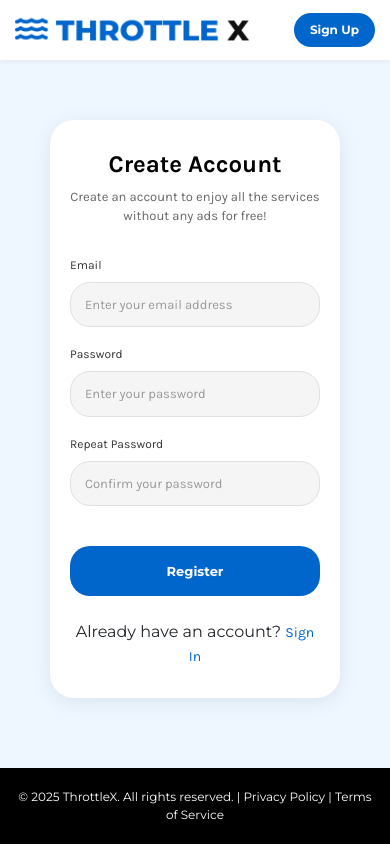
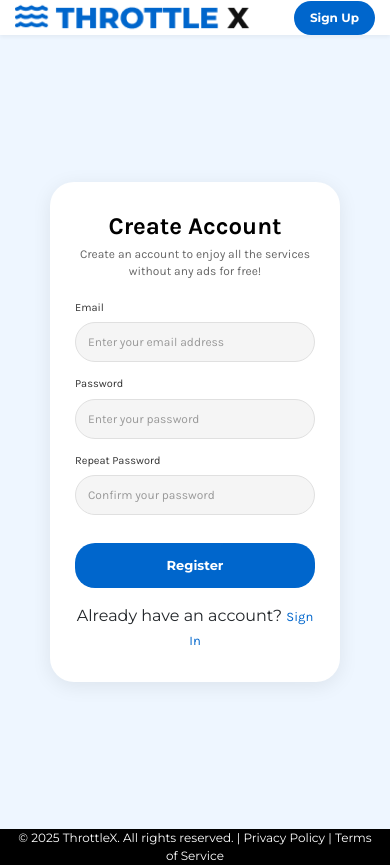
Before and after one commit to Codereverse12/webform, a Flask app: page /auth/register in a window 390 px wide. Before the commit the page ends 844 px from the top, so only its background shows below. Run offline with Flask 3, Linux system fonts and the light colour scheme; some libraries are stand-ins or nearby versions.

Commit message:
refactor: optimize header, footer, and form layout
- Reduce header height from 72px to 60px
- Reduce footer height from 106px to 70px
- Reduce logo size from 50px to 35px
- Tighten form card padding (60px to 45px)
- Reduce form title font size (36px to 32px)
- Reduce form subtitle font size (16px to 14px)
- Reduce form group margins for tighter spacing
- Reduce form input padding for compact layout
- Change submit button to full width (350px to 100%)
- Reduce submit button height (70px to 50px)
- Fix form container height calculation (100vh - 60px - 70px)
- Prevent scrolling on form pages with overflow: hidden
- Update responsive breakpoints for mobile devices

```diff
--- a/app/static/css/forms.css
+++ b/app/static/css/forms.css
@@ -7,8 +7,9 @@
     display: flex;
     justify-content: center;
     align-items: center;
-    min-height: calc(100vh - 72px - 106px);
-    padding: 40px 20px;
+    height: calc(100vh - 60px - 70px);
+    padding: 20px;
+    overflow: hidden;
 }
 
 /* Form Card */
@@ -16,18 +17,20 @@
     width: 783px;
     background-color: #FFFFFF;
     border-radius: 44px;
-    padding: 60px;
+    padding: 45px 50px;
     box-shadow: 0 4px 20px rgba(0, 0, 0, 0.08);
     max-width: 100%;
+    max-height: 90vh;
+    overflow-y: auto;
 }
 
 /* Form Heading */
 .form-card-title {
     font-family: 'Karla', sans-serif;
     font-weight: 700;
-    font-size: 36px;
+    font-size: 32px;
     color: #000000;
-    margin: 0 0 12px 0;
+    margin: 0 0 8px 0;
     text-align: center;
 }
 
@@ -35,41 +38,41 @@
 .form-card-subtitle {
     font-family: 'Karla', sans-serif;
     font-weight: 400;
-    font-size: 16px;
+    font-size: 14px;
     color: #666666;
     text-align: center;
-    margin: 0 0 40px 0;
-    line-height: 1.5;
+    margin: 0 0 25px 0;
+    line-height: 1.4;
 }
 
 /* Form Group */
 .form-group {
-    margin-bottom: 24px;
+    margin-bottom: 16px;
 }
 
 .form-group:last-of-type {
-    margin-bottom: 40px;
+    margin-bottom: 28px;
 }
 
 /* Form Label */
 .form-label {
     font-family: 'Karla', sans-serif;
     font-weight: 400;
-    font-size: 14px;
+    font-size: 13px;
     color: #333333;
     display: block;
-    margin-bottom: 8px;
+    margin-bottom: 6px;
 }
 
 /* Form Input */
 .form-input {
     width: 100%;
-    padding: 14px 16px;
+    padding: 11px 14px;
     background-color: #F5F5F5;
     border: 1px solid #E0E0E0;
     border-radius: 26px;
     font-family: 'Karla', sans-serif;
-    font-size: 14px;
+    font-size: 13px;
     color: #333333;
     transition: all 0.3s ease;
     box-sizing: border-box;
@@ -88,15 +91,15 @@
 
 /* Form Submit Button */
 .form-submit-btn {
-    width: 350px;
-    height: 70px;
+    width: 100%;
+    height: 50px;
     background-color: #0066CC;
     color: #FFFFFF;
     border: none;
     border-radius: 26px;
     font-family: 'Montserrat', sans-serif;
     font-weight: 700;
-    font-size: 16px;
+    font-size: 15px;
     cursor: pointer;
     transition: all 0.3s ease;
     display: block;
@@ -116,14 +119,14 @@
 /* Form Link */
 .form-link {
     text-align: center;
-    margin-top: 24px;
+    margin-top: 16px;
 }
 
 .form-link a {
     color: #0066CC;
     text-decoration: none;
     font-family: 'Karla', sans-serif;
-    font-size: 14px;
+    font-size: 13px;
     transition: color 0.3s ease;
 }
 
@@ -181,7 +184,7 @@
 @media (max-width: 900px) {
     .form-card {
         width: 90%;
-        padding: 40px;
+        padding: 35px 40px;
     }
 
     .form-card-title {
@@ -189,56 +192,48 @@
     }
 
     .form-card-subtitle {
-        font-size: 14px;
-    }
-
-    .form-submit-btn {
-        width: 100%;
-        height: 60px;
-        font-size: 14px;
+        font-size: 13px;
     }
 }
 
 @media (max-width: 600px) {
     .form-container {
-        min-height: auto;
-        padding: 20px 15px;
+        padding: 15px;
     }
 
     .form-card {
         width: 100%;
-        padding: 30px 20px;
+        padding: 30px 25px;
         border-radius: 24px;
     }
 
     .form-card-title {
         font-size: 24px;
-        margin-bottom: 8px;
+        margin-bottom: 6px;
     }
 
     .form-card-subtitle {
-        font-size: 13px;
-        margin-bottom: 30px;
+        font-size: 12px;
+        margin-bottom: 20px;
     }
 
     .form-group {
-        margin-bottom: 18px;
+        margin-bottom: 14px;
     }
 
     .form-input {
-        padding: 12px 14px;
-        font-size: 13px;
+        padding: 10px 12px;
+        font-size: 12px;
         border-radius: 20px;
     }
 
     .form-submit-btn {
-        width: 100%;
-        height: 50px;
+        height: 45px;
         font-size: 13px;
         border-radius: 20px;
     }
 
     .form-label {
-        font-size: 12px;
+        font-size: 11px;
     }
 }
--- a/app/static/css/style.css
+++ b/app/static/css/style.css
@@ -26,7 +26,7 @@
 
 .throttlex-header {
     width: 100%;
-    height: 72px;
+    height: 60px;
     background-color: #FFFFFF;
     box-shadow: 0 2px 4px rgba(0, 0, 0, 0.05);
     display: flex;
@@ -59,7 +59,7 @@
 }
 
 .logo {
-    height: 50px;
+    height: 35px;
     width: auto;
     object-fit: contain;
 }
@@ -142,7 +142,7 @@
 
 .throttlex-footer {
     width: 100%;
-    height: 106px;
+    height: 70px;
     background-color: #000000;
     display: flex;
     align-items: center;
@@ -164,7 +164,7 @@
     color: #FFFFFF;
     font-family: 'Montserrat', sans-serif;
     font-weight: 400;
-    font-size: 16px;
+    font-size: 14px;
     text-align: center;
     margin: 0;
 }
@@ -192,25 +192,16 @@
     }
 
     .logo {
-        height: 40px;
+        height: 30px;
     }
 
     .btn-signup,
     .user-link {
-        font-size: 14px;
+        font-size: 13px;
     }
 
     .footer-text {
-        font-size: 14px;
-    }
-
-    .throttlex-header {
-        height: 60px;
-    }
-
-    .throttlex-footer {
-        height: auto;
-        padding: 20px 0;
+        font-size: 12px;
     }
 }
 
```
